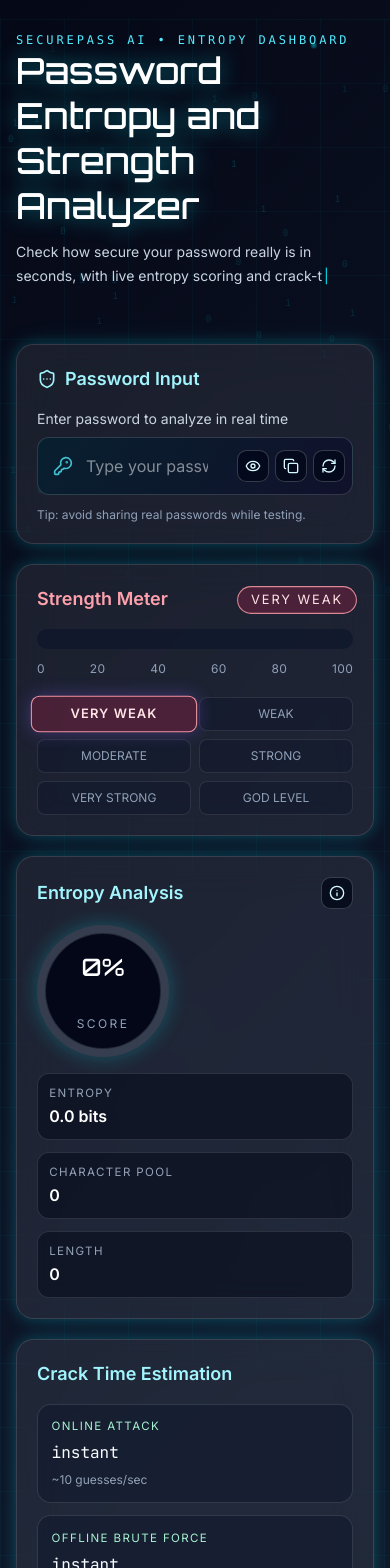
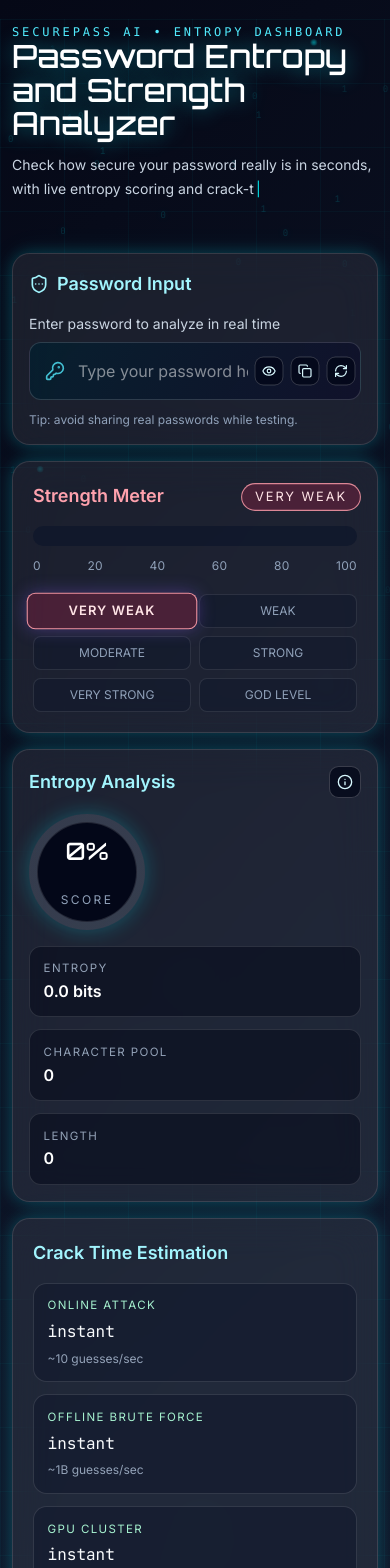
Before and after one commit to bikram73/Password_Entropy_and_Strength_Analyzer, a React (Vite) app: page / in a window 390 px wide. Shown: the top 1568 px of the page. Built offline with nearby package versions, Linux system fonts and the light colour scheme.

Commit message:
first commit

```diff
--- a/src/components/EntropyCard.tsx
+++ b/src/components/EntropyCard.tsx
@@ -45,7 +45,7 @@ export const EntropyCard = ({ entropy, poolSize, length, score }: EntropyCardPro
 
   return (
     <motion.section
-      className="glass-card p-5 md:p-7"
+      className="glass-card p-4 sm:p-5 md:p-7"
       initial={{ opacity: 0, y: 22 }}
       animate={{ opacity: 1, y: 0 }}
       transition={{ duration: 0.5, delay: 0.1 }}
--- a/src/components/PasswordInput.tsx
+++ b/src/components/PasswordInput.tsx
@@ -26,7 +26,7 @@ export const PasswordInput = ({ value, onChange }: PasswordInputProps) => {
 
   return (
     <motion.section
-      className="glass-card p-5 md:p-7"
+      className="glass-card p-4 sm:p-5 md:p-7"
       initial={{ opacity: 0, y: 18 }}
       animate={{ opacity: 1, y: 0 }}
       transition={{ duration: 0.45 }}
@@ -55,15 +55,15 @@ export const PasswordInput = ({ value, onChange }: PasswordInputProps) => {
           value={value}
           onChange={(event) => onChange(event.target.value)}
           placeholder="Type your password here..."
-          className="password-field focus-ring w-full rounded-xl border border-white/15 bg-slate-950/70 py-4 pl-12 pr-36 text-base text-white outline-none md:text-lg"
+          className="password-field focus-ring w-full rounded-xl border border-white/15 bg-slate-950/70 py-4 pl-12 pr-28 text-base text-white outline-none sm:pr-32 md:pr-36 md:text-lg"
         />
 
-        <div className="absolute inset-y-0 right-2 flex items-center gap-1.5 sm:gap-2">
+        <div className="absolute inset-y-0 right-1 flex items-center gap-1 sm:right-2 sm:gap-1.5 md:gap-2">
           <button
             type="button"
             aria-label={visible ? 'Hide password' : 'Show password'}
             onClick={() => setVisible((prev) => !prev)}
-            className="icon-btn"
+            className="icon-btn scale-90 sm:scale-100"
           >
             {visible ? <EyeOff className="h-4 w-4" /> : <Eye className="h-4 w-4" />}
           </button>
@@ -72,7 +72,7 @@ export const PasswordInput = ({ value, onChange }: PasswordInputProps) => {
             type="button"
             aria-label="Copy password"
             onClick={copyPassword}
-            className="icon-btn"
+            className="icon-btn scale-90 sm:scale-100"
           >
             <Copy className="h-4 w-4" />
           </button>
@@ -81,7 +81,7 @@ export const PasswordInput = ({ value, onChange }: PasswordInputProps) => {
             type="button"
             aria-label="Clear password"
             onClick={() => onChange('')}
-            className="icon-btn"
+            className="icon-btn scale-90 sm:scale-100"
           >
             <RefreshCw className="h-4 w-4" />
           </button>
--- a/src/pages/Home.tsx
+++ b/src/pages/Home.tsx
@@ -90,7 +90,7 @@ export const Home = () => {
   }, [])
 
   return (
-    <main className="relative min-h-screen overflow-hidden bg-cyber-gradient px-4 pb-12 pt-8 text-white md:px-8 lg:px-12">
+    <main className="relative min-h-screen overflow-hidden bg-cyber-gradient px-3 pb-10 pt-6 text-white sm:px-5 sm:pt-8 md:px-8 lg:px-10 xl:px-14">
       <div className="bg-grid" aria-hidden="true" />
 
       <div className="binary-rain" aria-hidden="true">
@@ -123,8 +123,8 @@ export const Home = () => {
         ))}
       </div>
 
-      <div className="mx-auto w-full max-w-7xl">
-        <header className="relative mb-8 md:mb-10">
+      <div className="mx-auto w-full max-w-[1600px]">
+        <header className="relative mb-7 max-w-4xl md:mb-10">
           <motion.p
             className="font-mono text-xs uppercase tracking-[0.24em] text-cyan-300"
             initial={{ opacity: 0, y: 10 }}
@@ -133,12 +133,15 @@ export const Home = () => {
           >
             SecurePass AI • Entropy Dashboard
           </motion.p>
-          <h1 ref={titleRef} className="font-heading text-4xl leading-tight text-white md:text-6xl">
+          <h1
+            ref={titleRef}
+            className="font-heading text-[clamp(2rem,5vw,4.25rem)] leading-[1.05] text-white"
+          >
             Password Entropy and Strength Analyzer
           </h1>
           <motion.p
             key={heroMessageIndex}
-            className="hero-typing mt-3 max-w-3xl text-sm leading-7 text-slate-300 md:text-lg"
+            className="hero-typing mt-3 max-w-2xl text-sm leading-7 text-slate-300 sm:text-base md:max-w-3xl md:text-lg"
             initial={{ opacity: 0, y: 8 }}
             animate={{ opacity: 1, y: 0 }}
             transition={{ duration: 0.35 }}
@@ -150,11 +153,11 @@ export const Home = () => {
           </motion.p>
         </header>
 
-        <section className="grid gap-5">
+        <section className="grid gap-4 sm:gap-5">
           <PasswordInput value={password} onChange={setPassword} />
           <StrengthMeter score={analysis.score} tier={analysis.tier} />
 
-          <div className="grid gap-5 lg:grid-cols-2">
+          <div className="grid gap-4 sm:gap-5 lg:grid-cols-2">
             <EntropyCard
               entropy={analysis.entropy}
               poolSize={analysis.poolSize}
--- a/src/styles/globals.css
+++ b/src/styles/globals.css
@@ -138,13 +138,27 @@ body {
 }
 
 .entropy-ring {
-  width: 132px;
-  height: 132px;
+  width: 116px;
+  height: 116px;
   border-radius: 9999px;
   padding: 8px;
   display: grid;
   place-items: center;
   box-shadow: 0 0 20px rgba(0, 245, 255, 0.25);
+}
+
+@media (min-width: 640px) {
+  .entropy-ring {
+    width: 132px;
+    height: 132px;
+  }
+}
+
+@media (min-width: 1024px) {
+  .entropy-ring {
+    width: 148px;
+    height: 148px;
+  }
 }
 
 .strength-fill {
@@ -186,7 +200,7 @@ body {
 .stat-tile {
   border: 1px solid rgba(255, 255, 255, 0.12);
   border-radius: 0.75rem;
-  padding: 0.7rem;
+  padding: 0.85rem;
   background: rgba(2, 6, 23, 0.5);
 }
 
```
